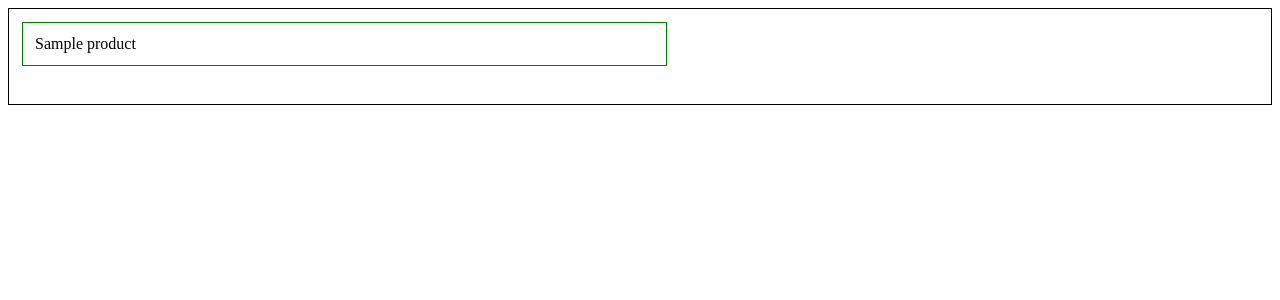
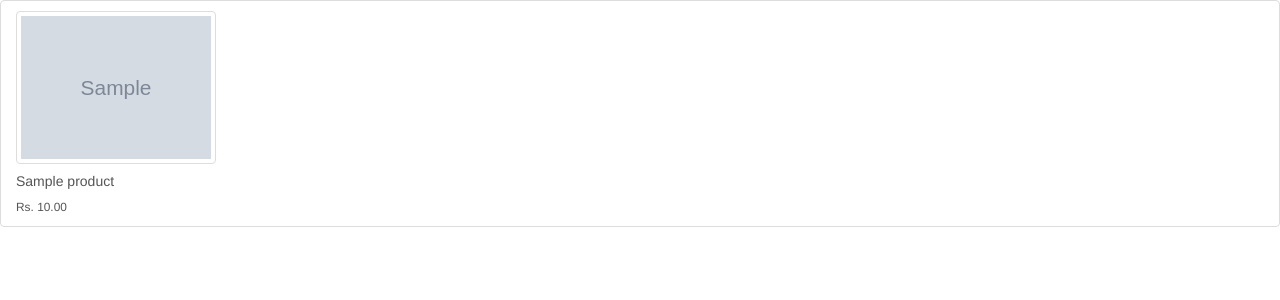
Before and after one commit to prateekb1912/pricetracker, a Django app: page /products in a window 1280 px wide. Shown: the top 300 px of the page. Run offline with Django 4.2, Linux system fonts and the light colour scheme; tables that the repository leaves empty hold one stand-in row (values such as "Sample post"); grey boxes marked "Sample" are stand-in pictures; some libraries are stand-ins or nearby versions.

Commit message:
Design the list group for product list

```diff
--- a/pricetracker/tracker/templates/products_list.html
+++ b/pricetracker/tracker/templates/products_list.html
@@ -5,13 +5,25 @@
     <meta charset="UTF-8">
     <meta http-equiv="X-UA-Compatible" content="IE=edge">
     <meta name="viewport" content="width=device-width, initial-scale=1.0">
+
     <title>Products List</title>
+
     <link href="{% static 'css/products_list.css' %}" rel="stylesheet" />
+    <link rel="stylesheet" href="https://maxcdn.bootstrapcdn.com/bootstrap/3.4.1/css/bootstrap.min.css">
+
 </head>
 <body>
-    <ul class="item-list">
+    <div class="list-group list-group-flush d-flex flex-column">
     {% for product in list %}
-        <li class="item"> {{product.title}} </li>
+        <a href="#" class="list-group-item list-group-item-action flex-column align-items-start">
+            <div class="align-middle">
+                <img src="{{product.product_image}}" height="200" width="200"  class="img-thumbnail img-fluid mx-auto d-block">
+            </div>
+            <div class="align-middle">
+                <h5 class="mb-1"> {{product.title}} </h5>
+                <small> Rs. {{product.list_price}} </small>
+            </div>
+        </a>
     {% endfor %}
     </ul>
 </body>
```
